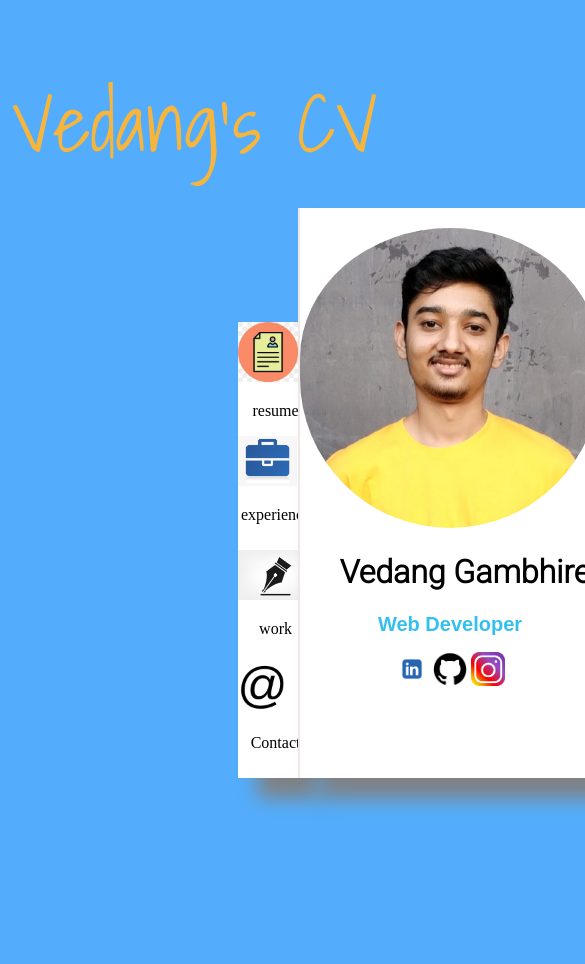
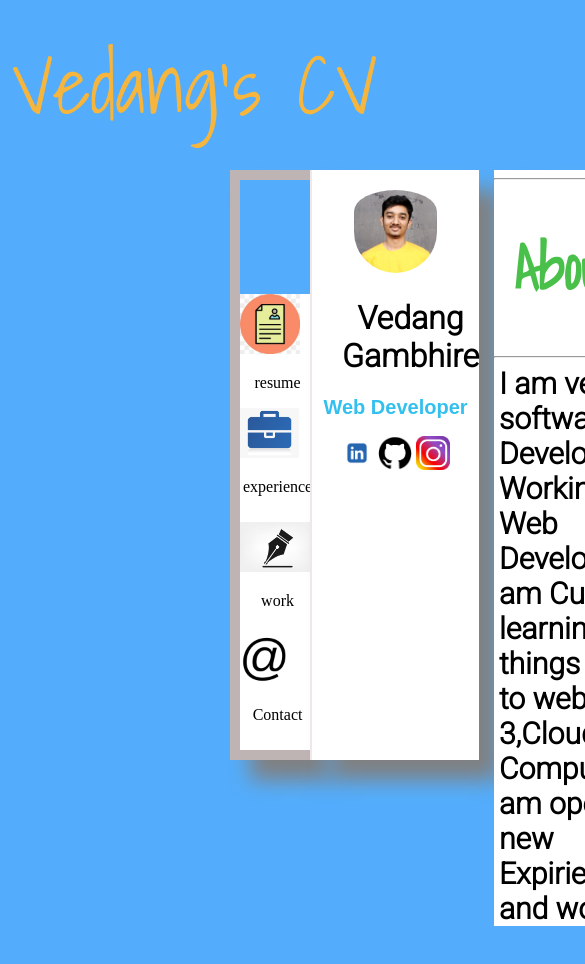
Before and after one commit to Veda19g/Vedangs-CV, a plain HTML site: page index.html in a window 390 px wide. Shown: the top 964 px of the page, 585 px wide, since content can reach past the window. After the commit the page ends 926 px from the top, so only its background shows below. Drawn offline with Linux system fonts and the light colour scheme; a web font is replaced by a local one.

Commit message:
Update style.css

```diff
--- a/style.css
+++ b/style.css
@@ -1,13 +1,36 @@
 @media (max-width: 480px) {
+.top-bar {
+    font-size: 18px;
+  }
+
+  .container {
+    margin: 5px;
+  }
+
+  .first {
+    padding: 10px;
+  }
+
+  .photo-prof {
+    height: auto;
+    width: 50%; /* Adjust image width for mobile */
+  }
+
+  .my-description {
+    font-size: 16px; /* Further reduce font size for smaller screens */
+  }
+
 }
 
 body {
   background-color: rgb(83, 173, 252);
+   margin: 0;
+  padding: 0;
 }
 
 .top-bar {
-  padding-top: 50px;
-  padding-bottom: 20px;
+  padding: 20px 0;
+  text-align: center;
   background-color: rgb(83, 173, 252);
   height: 100px;
   font-size: 80px;
```
